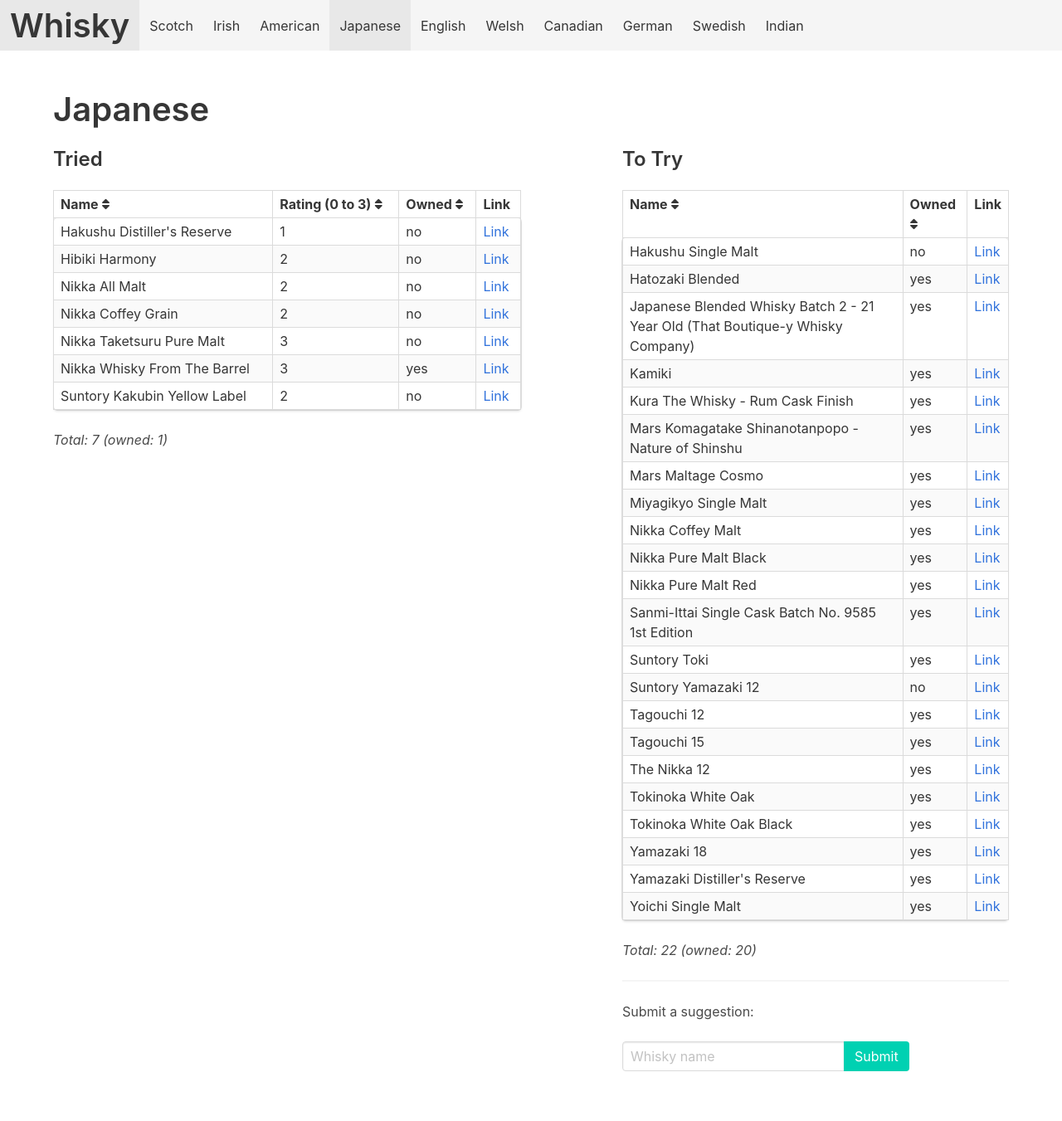
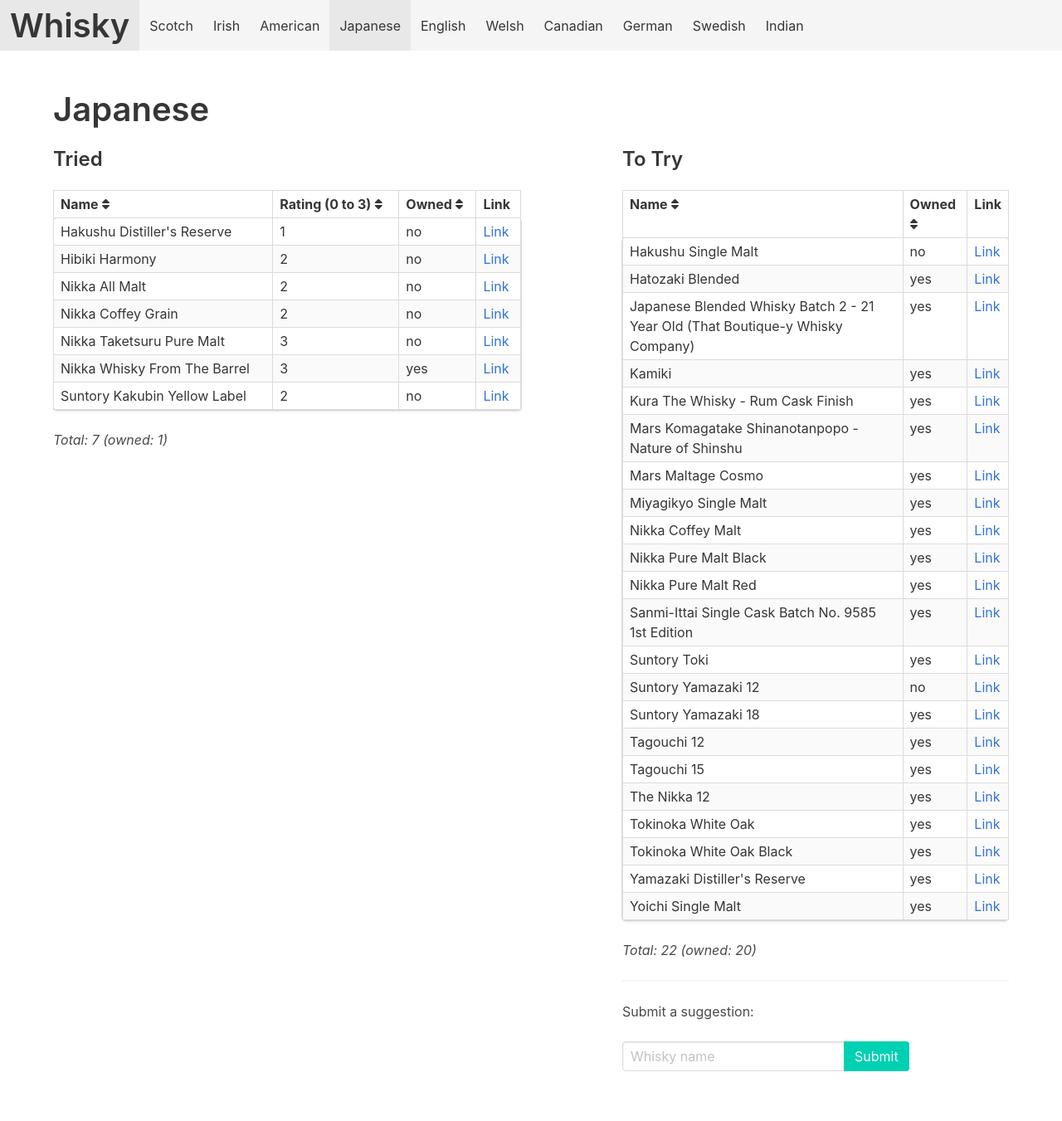
Before and after one commit to grega/whisky, a Jekyll site: the page built from japanese.html, in a window 1280 px wide. Shown: the whole page at 83% size. Built offline with Jekyll 4.4.1, drawn with Linux system fonts in a browser that asks for light colours; nearby versions of some CDN libraries.

Commit message:
Update to_try.yml

```diff
--- a/_data/japanese/to_try.yml
+++ b/_data/japanese/to_try.yml
@@ -36,7 +36,7 @@
   owned: true
 - name: Kura The Whisky - Rum Cask Finish
   owned: true
-- name: Yamazaki 18
+- name: Suntory Yamazaki 18
   owned: true
 - name: Sanmi-Ittai Single Cask Batch No. 9585 1st Edition
   owned: true
```
